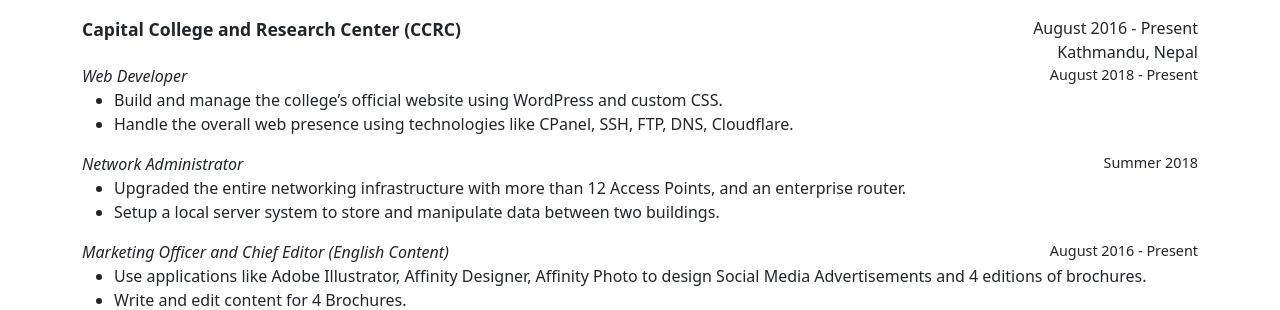
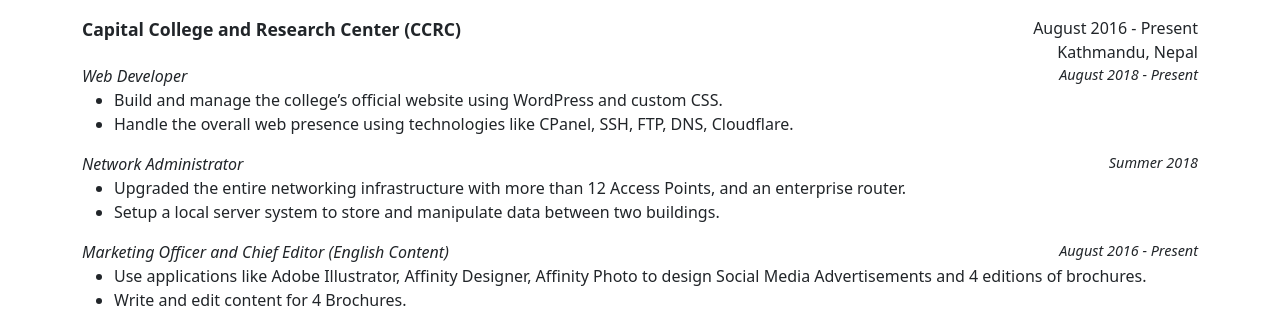
Before and after one commit to AyeCL/resume, a React (Create React App) app: page / in a window 1280 px wide. Shown: the part 568-878 px from the top of the page. Built offline with nearby package versions, Linux system fonts and the light colour scheme.

Commit message:
italicize CCRC dates

```diff
--- a/src/App.js
+++ b/src/App.js
@@ -117,7 +117,7 @@ function WorkExperience() {
             <em>Web Developer</em>
           </div>
           <div className='col-5' style={{ textAlign: 'right', fontSize: '0.9em' }}>
-            August 2018 - Present<br/>
+            <em>August 2018 - Present</em><br/>
           </div>
         </Row>
         <Row>
@@ -133,7 +133,7 @@ function WorkExperience() {
             <em>Network Administrator</em>
           </div>
           <div className='col-5' style={{ textAlign: 'right', fontSize: '0.9em' }}>
-            Summer 2018<br/>
+            <em>Summer 2018</em><br/>
           </div>
         </Row>
         <Row>
@@ -149,7 +149,7 @@ function WorkExperience() {
             <em>Marketing Officer and Chief Editor (English Content)</em>
           </div>
           <div className='col-5' style={{ textAlign: 'right', fontSize: '0.9em' }}>
-            August 2016 - Present<br/>
+            <em>August 2016 - Present</em><br/>
           </div>
         </Row>
         <Row>
```
